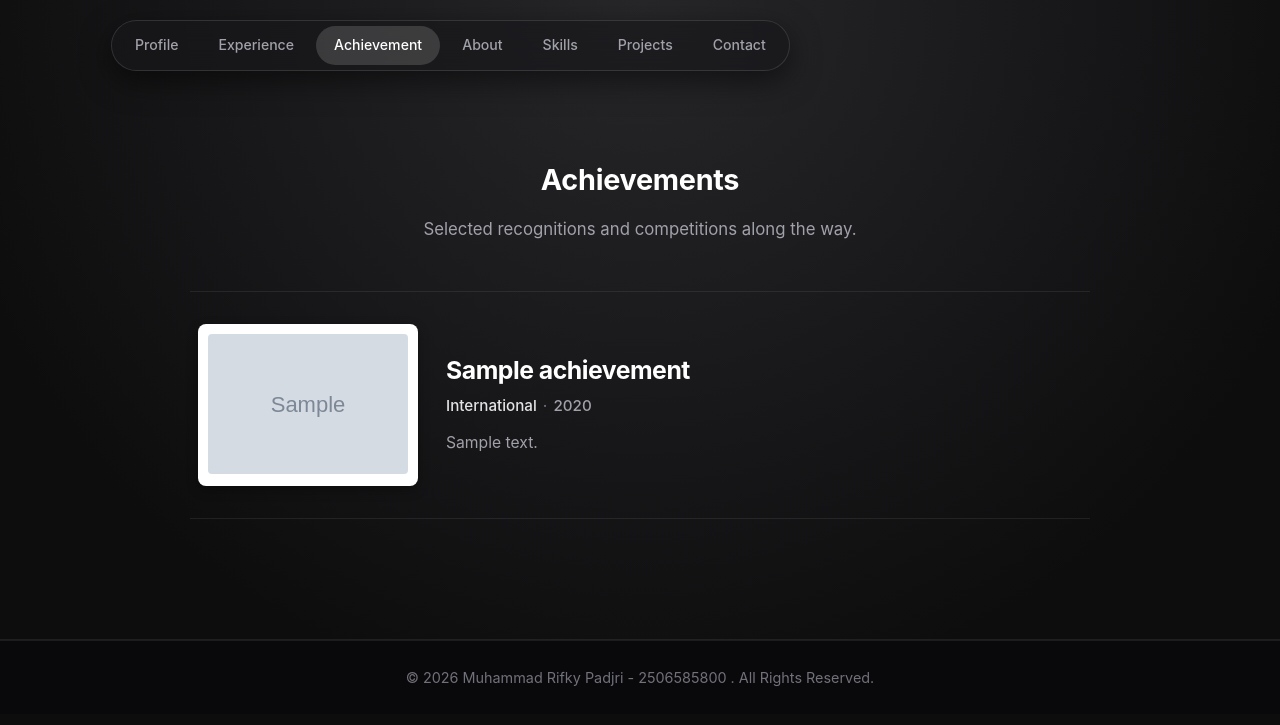
After one commit to rifkypadjri/myportofolio, a Django app: page /achievement/ in a window 1280 px wide. The commit adds this page. Shown: the top 725 px of the page. Run offline with Django 5.2, Linux system fonts and the light colour scheme; tables that the repository leaves empty hold one stand-in row (values such as "Sample post"); grey boxes marked "Sample" are stand-in pictures.

Commit message:
feat: menambahkan template html dan css halaman achievement, membuat model achievement

```diff
--- a/main/models.py
+++ b/main/models.py
@@ -25,3 +25,33 @@ class Experience(models.Model):
     @property
     def is_ongoing(self):
         return self.ended_at is None
+
+    class Meta:
+        ordering = ['-started_at']
+
+
+class Achievement (models.Model):
+    LEVEL_CHOICES = [
+        ('international', 'International'),
+        ('national', 'National'),
+        ('province', 'Province'),
+        ('city', 'City'),
+    ]
+    id = models.UUIDField(primary_key=True, default=uuid.uuid4, editable=False)
+    name = models.CharField(max_length= 255)
+    description = models.TextField()
+    year = models.PositiveIntegerField()
+    level = models.CharField(max_length=50, choices=LEVEL_CHOICES)
+    thumbnail = models.URLField(blank=True, null=True)
+    started_at = models.DateTimeField(auto_now_add=True)
+    ended_at = models.DateTimeField(blank=True, null=True)
+
+    def __str__(self):
+        return self.name
+
+    @property
+    def is_ongoing(self):
+        return self.ended_at is None
+
+    class Meta:
+        ordering = ['-started_at']
--- a/main/urls.py
+++ b/main/urls.py
@@ -1,10 +1,11 @@
 from django.urls import path
 
-from main.views import show_main, show_experience
+from main.views import show_main, show_experience, show_achievement
 
 app_name = "main"
 
 urlpatterns = [
     path("", show_main, name="show_main"),
     path("experience/", show_experience, name="show_experience"),
+    path("achievement/", show_achievement, name="show_achievement"),
 ]
--- a/main/views.py
+++ b/main/views.py
@@ -1,6 +1,7 @@
 from django.shortcuts import render
 
 from main.models import Experience
+from main.models import Achievement
 
 
 def show_main(request):
@@ -19,6 +20,16 @@ def show_main(request):
 def show_experience(request):
     context = {
         "name": "Muhammad Rifky Padjri",
+        "npm": "2506585800",
         "experience_list": Experience.objects.all(),
     }
     return render(request, "experience.html", context)
+
+
+def show_achievement(request):
+    context = {
+        "name": "Muhammad Rifky Padjri",
+        "npm": "2506585800",
+        "achievement_list": Achievement.objects.all(),
+    }
+    return render(request, "achievement.html", context)
--- a/static/css/style.css
+++ b/static/css/style.css
@@ -344,6 +344,145 @@ section {
   font-weight: 500;
 }
 
+/* Achievement Page — inspired by Perry Wang selected work list */
+.achievement-page {
+  padding-top: 160px;
+  min-height: 80vh;
+  border-bottom: 1px solid rgba(255, 255, 255, 0.08);
+}
+
+.achievement-subtitle {
+  text-align: center;
+  color: #a1a1aa;
+  font-size: 1.05rem;
+  max-width: 520px;
+  margin: -24px auto 48px;
+}
+
+.achievement-list {
+  display: flex;
+  flex-direction: column;
+  gap: 0;
+  max-width: 900px;
+  margin: 0 auto;
+}
+
+.achievement-item {
+  display: grid;
+  grid-template-columns: 220px 1fr;
+  gap: 28px;
+  align-items: center;
+  padding: 32px 8px;
+  border-top: 1px solid rgba(255, 255, 255, 0.08);
+  transition: background-color 0.25s ease;
+}
+
+.achievement-item:last-child {
+  border-bottom: 1px solid rgba(255, 255, 255, 0.08);
+}
+
+.achievement-item:hover {
+  background-color: rgba(255, 255, 255, 0.03);
+}
+
+.achievement-thumb .photo-frame-polaroid {
+  margin-bottom: 0;
+  transition: transform 0.3s ease;
+}
+
+.achievement-item:hover .photo-frame-polaroid {
+  transform: translateY(-4px);
+}
+
+.achievement-thumb .photo-frame-polaroid img {
+  height: 140px;
+}
+
+.achievement-thumb-placeholder {
+  display: flex;
+  align-items: center;
+  justify-content: center;
+  min-height: 140px;
+  background: #f4f4f5;
+}
+
+.achievement-thumb-placeholder span {
+  font-size: 1.6rem;
+  font-weight: 700;
+  color: #18181b;
+  letter-spacing: -0.02em;
+}
+
+.achievement-name {
+  color: #ffffff;
+  font-size: 1.55rem;
+  font-weight: 700;
+  letter-spacing: -0.02em;
+  margin-bottom: 8px;
+  line-height: 1.25;
+}
+
+.achievement-meta {
+  display: flex;
+  align-items: center;
+  flex-wrap: wrap;
+  gap: 6px;
+  color: #a1a1aa;
+  font-size: 0.95rem;
+  font-weight: 500;
+  margin-bottom: 12px;
+}
+
+.achievement-level {
+  color: #e4e4e7;
+}
+
+.achievement-dot {
+  color: #71717a;
+}
+
+.achievement-year {
+  color: #a1a1aa;
+}
+
+.achievement-description {
+  color: #a1a1aa;
+  font-size: 0.98rem;
+  line-height: 1.65;
+  max-width: 560px;
+}
+
+.empty-state {
+  text-align: center;
+  color: #71717a;
+  padding: 48px 16px;
+  border: 1px dashed rgba(255, 255, 255, 0.12);
+  border-radius: 16px;
+}
+
+.experience-category {
+  display: inline-block;
+  font-size: 0.8rem;
+  font-weight: 600;
+  color: #e4e4e7;
+  background: #27272a;
+  border: 1px solid rgba(255, 255, 255, 0.1);
+  padding: 4px 12px;
+  border-radius: 9999px;
+  margin-bottom: 12px;
+}
+
+.experience-description {
+  color: #a1a1aa;
+  margin-bottom: 10px;
+}
+
+.experience-status {
+  color: #71717a;
+  font-size: 0.88rem;
+  font-weight: 500;
+}
+
 /* Contact Section */
 #contact {
   background: transparent;
@@ -413,4 +552,20 @@ footer {
   .hero-content h1 {
     font-size: 2.2rem;
   }
+
+  .achievement-item {
+    grid-template-columns: 1fr;
+    gap: 18px;
+    padding: 28px 4px;
+  }
+
+  .achievement-thumb .photo-frame-polaroid img,
+  .achievement-thumb-placeholder {
+    height: 180px;
+    min-height: 180px;
+  }
+
+  .achievement-name {
+    font-size: 1.3rem;
+  }
 }
--- /dev/null
+++ b/templates/achievement.html
@@ -0,0 +1,86 @@
+<!doctype html>
+<html lang="id">
+  <head>
+    <meta charset="UTF-8" />
+    <meta name="viewport" content="width=device-width, initial-scale=1.0" />
+    <title>Achievement - {{ name }}</title>
+    <link rel="stylesheet" href="/static/css/style.css" />
+  </head>
+  <body>
+    <!-- Header & Navigation -->
+    <header>
+      <div class="container">
+        <nav>
+          <ul class="nav-links">
+            <li><a href="{% url 'main:show_main' %}">Profile</a></li>
+            <li>
+              <a href="{% url 'main:show_experience' %}">Experience</a>
+            </li>
+            <li>
+              <a href="{% url 'main:show_achievement' %}" class="active"
+                >Achievement</a
+              >
+            </li>
+            <li><a href="{% url 'main:show_main' %}#about">About</a></li>
+            <li><a href="{% url 'main:show_main' %}#skills">Skills</a></li>
+            <li><a href="{% url 'main:show_main' %}#projects">Projects</a></li>
+            <li><a href="{% url 'main:show_main' %}#contact">Contact</a></li>
+          </ul>
+        </nav>
+      </div>
+    </header>
+
+    <section id="achievement" class="achievement-page">
+      <div class="container">
+        <h2 class="section-title">Achievements</h2>
+        <p class="achievement-subtitle">
+          Selected recognitions and competitions along the way.
+        </p>
+
+        <div class="achievement-list">
+          {% for achievement in achievement_list %}
+          <article class="achievement-item">
+            <div class="achievement-thumb">
+              {% if achievement.thumbnail %}
+              <div class="photo-frame-polaroid">
+                <img
+                  src="{{ achievement.thumbnail }}"
+                  alt="{{ achievement.name }}"
+                />
+              </div>
+              {% else %}
+              <div class="photo-frame-polaroid achievement-thumb-placeholder">
+                <span>{{ achievement.year }}</span>
+              </div>
+              {% endif %}
+            </div>
+
+            <div class="achievement-content">
+              <h3 class="achievement-name">{{ achievement.name }}</h3>
+              <p class="achievement-meta">
+                {% if achievement.level %}
+                <span class="achievement-level"
+                  >{{ achievement.get_level_display|default:achievement.level }}</span
+                >
+                <span class="achievement-dot" aria-hidden="true">·</span>
+                {% endif %}
+                <span class="achievement-year">{{ achievement.year }}</span>
+              </p>
+              <p class="achievement-description">{{ achievement.description }}</p>
+            </div>
+          </article>
+          {% empty %}
+          <p class="empty-state">Belum ada prestasi yang ditambahkan.</p>
+          {% endfor %}
+        </div>
+      </div>
+    </section>
+
+    <!-- Footer -->
+    <footer>
+      <div class="container">
+        <p>&copy; 2026 {{ name }} - {{ npm }} . All Rights Reserved.</p>
+      </div>
+    </footer>
+  </body>
+</html>
--- a/templates/experience.html
+++ b/templates/experience.html
@@ -17,6 +17,9 @@
               <a href="{% url 'main:show_experience' %}" class="active"
                 >Experience</a
               >
+            </li>
+            <li>
+              <a href="{% url 'main:show_achievement' %}">Achievement</a>
             </li>
             <li><a href="{% url 'main:show_main' %}#about">About</a></li>
             <li><a href="#education">Education</a></li>
--- a/templates/index.html
+++ b/templates/index.html
@@ -14,6 +14,7 @@
           <ul class="nav-links">
             <li><a href="{% url 'main:show_main' %}">Profile</a></li>
             <li><a href="{% url 'main:show_experience' %}">Experience</a></li>
+            <li><a href="{% url 'main:show_achievement' %}">Achievement</a></li>
             <li><a href="#about">About</a></li>
             <li><a href="#education">Education</a></li>
             <li><a href="#skills">Skills</a></li>
```
Also changed, not shown: main/migrations/0002_achievement_alter_experience_options.py (added).
